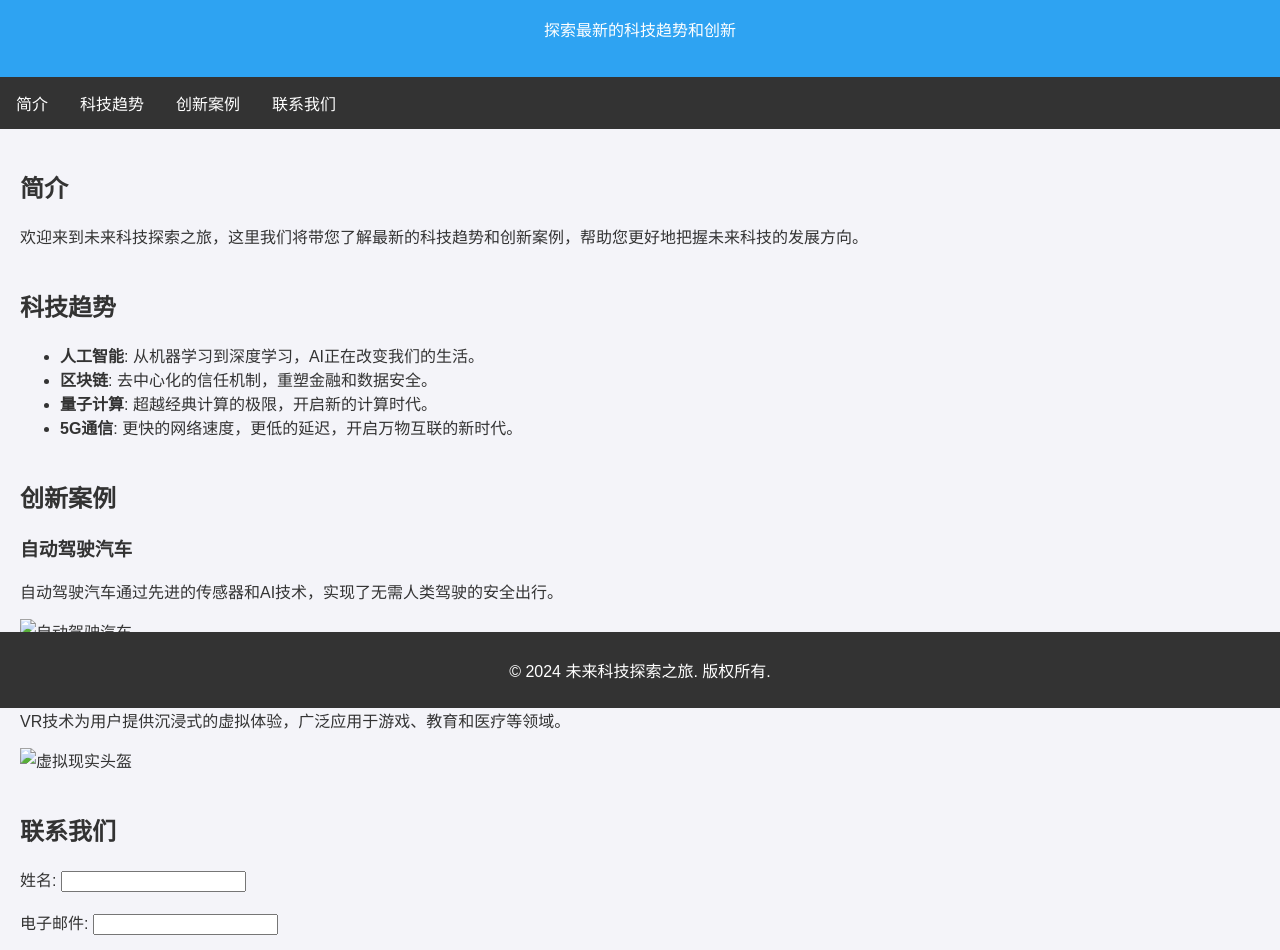
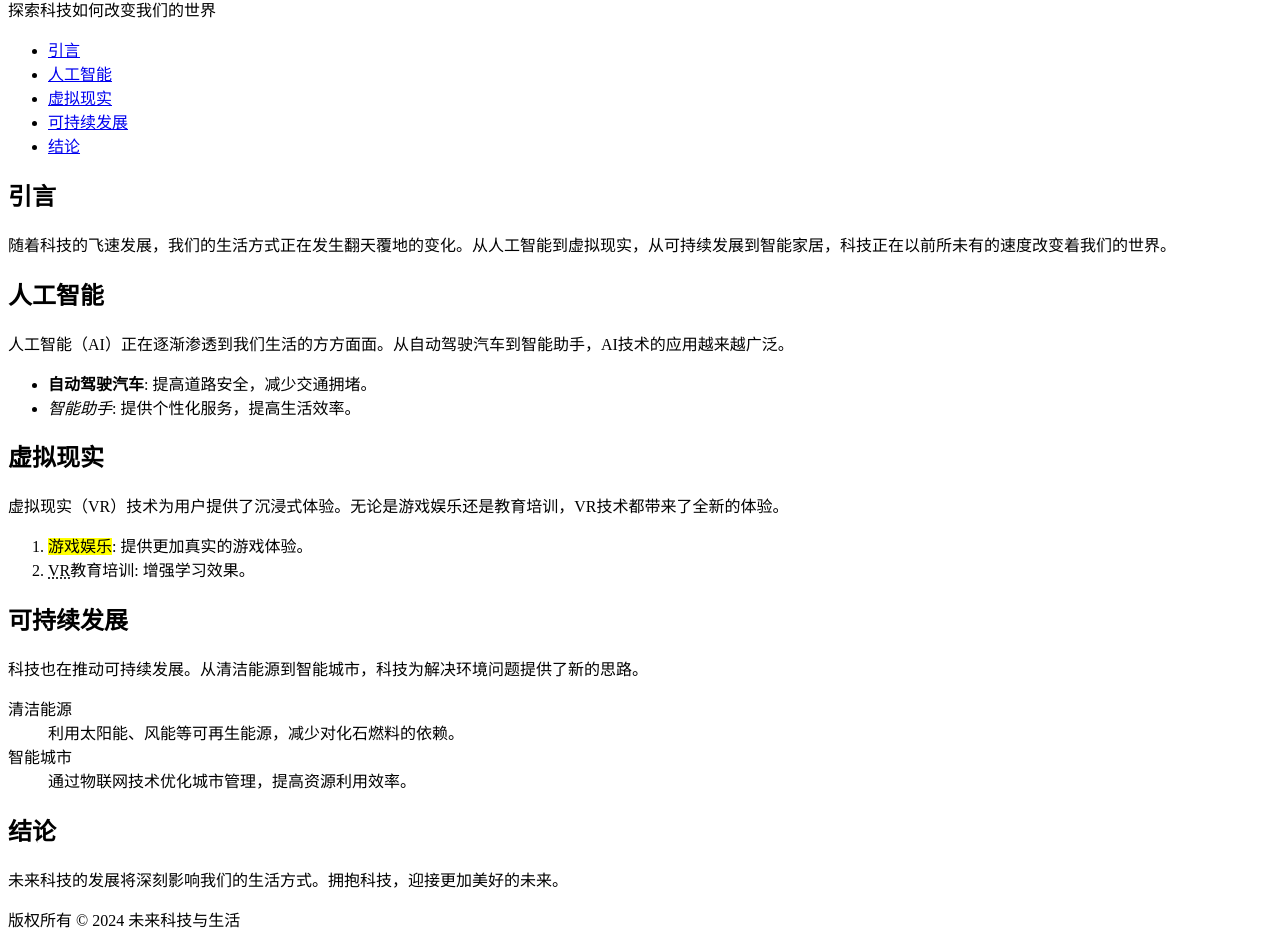
Before and after one commit to Quella1217/Quella1217.github.io, a plain HTML site: page index.html in a window 1280 px wide. Shown: the part 92-1042 px from the top of the page. Drawn offline with Linux system fonts and the light colour scheme.

Commit message:
Create index.html

```diff
--- a/index.html
+++ b/index.html
@@ -2,115 +2,60 @@
 <html lang="zh-CN">
 <head>
     <meta charset="UTF-8">
-    <meta name="viewport" content="width=device-width, initial-scale=1.0">
-    <title>未来科技探索之旅</title>
-    <style>
-        body {
-            font-family: Arial, sans-serif;
-            background-color: #f4f4f9;
-            color: #333;
-            margin: 0;
-            padding: 0;
-        }
-        header {
-            background-color: #2ea3f2;
-            color: white;
-            padding: 20px 0;
-            text-align: center;
-        }
-        nav {
-            background-color: #333;
-            overflow: hidden;
-        }
-        nav a {
-            float: left;
-            display: block;
-            color: white;
-            text-align: center;
-            padding: 14px 16px;
-            text-decoration: none;
-        }
-        nav a:hover {
-            background-color: #ddd;
-            color: black;
-        }
-        .container {
-            padding: 20px;
-        }
-        .section {
-            margin-bottom: 40px;
-        }
-        img {
-            max-width: 100%;
-            height: auto;
-        }
-        footer {
-            background-color: #333;
-            color: white;
-            text-align: center;
-            padding: 10px 0;
-            position: fixed;
-            width: 100%;
-            bottom: 0;
-        }
-    </style>
+    <title>未来科技与生活</title>
 </head>
 <body>
     <header>
-        <h1>未来科技探索之旅</h1>
-        <p>探索最新的科技趋势和创新</p>
+        <h1>未来科技与生活</h1>
+        <p>探索科技如何改变我们的世界</p>
     </header>
     <nav>
-        <a href="#introduction">简介</a>
-        <a href="#trends">科技趋势</a>
-        <a href="#innovations">创新案例</a>
-        <a href="#contact">联系我们</a>
+        <ul>
+            <li><a href="#introduction">引言</a></li>
+            <li><a href="#ai">人工智能</a></li>
+            <li><a href="#vr">虚拟现实</a></li>
+            <li><a href="#sustainability">可持续发展</a></li>
+            <li><a href="#conclusion">结论</a></li>
+        </ul>
     </nav>
-    <div class="container">
-        <section id="introduction" class="section">
-            <h2>简介</h2>
-            <p>欢迎来到未来科技探索之旅，这里我们将带您了解最新的科技趋势和创新案例，帮助您更好地把握未来科技的发展方向。</p>
+    <main>
+        <section id="introduction">
+            <h2>引言</h2>
+            <p>随着科技的飞速发展，我们的生活方式正在发生翻天覆地的变化。从人工智能到虚拟现实，从可持续发展到智能家居，科技正在以前所未有的速度改变着我们的世界。</p>
         </section>
-        <section id="trends" class="section">
-            <h2>科技趋势</h2>
+        <section id="ai">
+            <h2>人工智能</h2>
+            <p>人工智能（AI）正在逐渐渗透到我们生活的方方面面。从自动驾驶汽车到智能助手，AI技术的应用越来越广泛。</p>
             <ul>
-                <li><strong>人工智能</strong>: 从机器学习到深度学习，AI正在改变我们的生活。</li>
-                <li><strong>区块链</strong>: 去中心化的信任机制，重塑金融和数据安全。</li>
-                <li><strong>量子计算</strong>: 超越经典计算的极限，开启新的计算时代。</li>
-                <li><strong>5G通信</strong>: 更快的网络速度，更低的延迟，开启万物互联的新时代。</li>
+                <li><strong>自动驾驶汽车</strong>: 提高道路安全，减少交通拥堵。</li>
+                <li><em>智能助手</em>: 提供个性化服务，提高生活效率。</li>
             </ul>
         </section>
-        <section id="innovations" class="section">
-            <h2>创新案例</h2>
-            <article>
-                <h3>自动驾驶汽车</h3>
-                <p>自动驾驶汽车通过先进的传感器和AI技术，实现了无需人类驾驶的安全出行。</p>
-                <img src="autonomous-car.jpg" alt="自动驾驶汽车">
-            </article>
-            <article>
-                <h3>虚拟现实(VR)</h3>
-                <p>VR技术为用户提供沉浸式的虚拟体验，广泛应用于游戏、教育和医疗等领域。</p>
-                <img src="vr-headset.jpg" alt="虚拟现实头盔">
-            </article>
+        <section id="vr">
+            <h2>虚拟现实</h2>
+            <p>虚拟现实（VR）技术为用户提供了沉浸式体验。无论是游戏娱乐还是教育培训，VR技术都带来了全新的体验。</p>
+            <ol>
+                <li><mark>游戏娱乐</mark>: 提供更加真实的游戏体验。</li>
+                <li><abbr title="Virtual Reality">VR</abbr>教育培训: 增强学习效果。</li>
+            </ol>
         </section>
-        <section id="contact" class="section">
-            <h2>联系我们</h2>
-            <form action="/submit-form" method="post">
-                <label for="name">姓名:</label>
-                <input type="text" id="name" name="name" required>
-                <br><br>
-                <label for="email">电子邮件:</label>
-                <input type="email" id="email" name="email" required>
-                <br><br>
-                <label for="message">消息:</label>
-                <textarea id="message" name="message" rows="4" cols="50" required></textarea>
-                <br><br>
-                <button type="submit">提交</button>
-            </form>
+        <section id="sustainability">
+            <h2>可持续发展</h2>
+            <p>科技也在推动可持续发展。从清洁能源到智能城市，科技为解决环境问题提供了新的思路。</p>
+            <dl>
+                <dt>清洁能源</dt>
+                <dd>利用太阳能、风能等可再生能源，减少对化石燃料的依赖。</dd>
+                <dt>智能城市</dt>
+                <dd>通过物联网技术优化城市管理，提高资源利用效率。</dd>
+            </dl>
         </section>
-    </div>
+        <section id="conclusion">
+            <h2>结论</h2>
+            <p>未来科技的发展将深刻影响我们的生活方式。拥抱科技，迎接更加美好的未来。</p>
+        </section>
+    </main>
     <footer>
-        <p>&copy; 2024 未来科技探索之旅. 版权所有.</p>
+        <p>版权所有 &copy; 2024 未来科技与生活</p>
     </footer>
 </body>
 </html>
```
